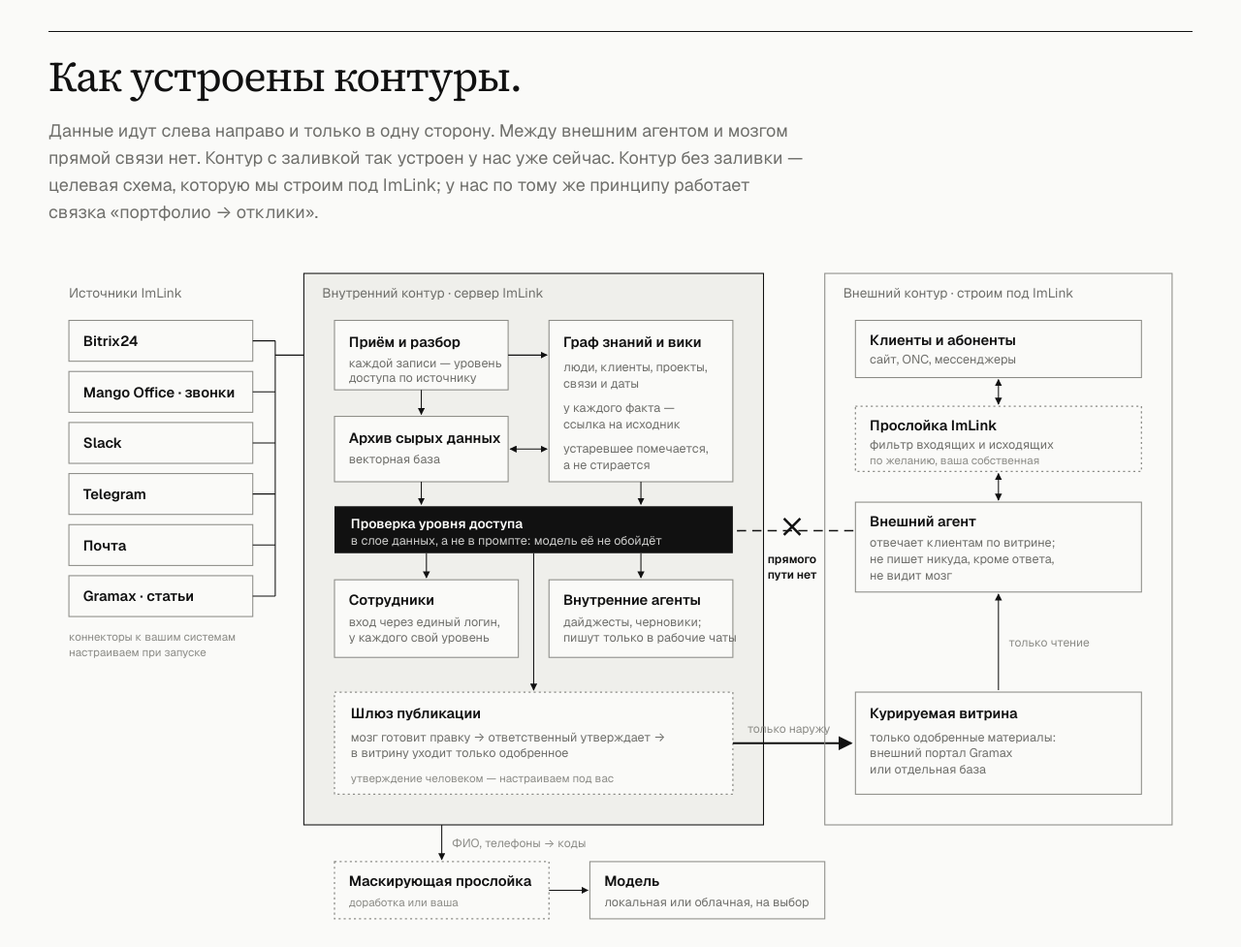
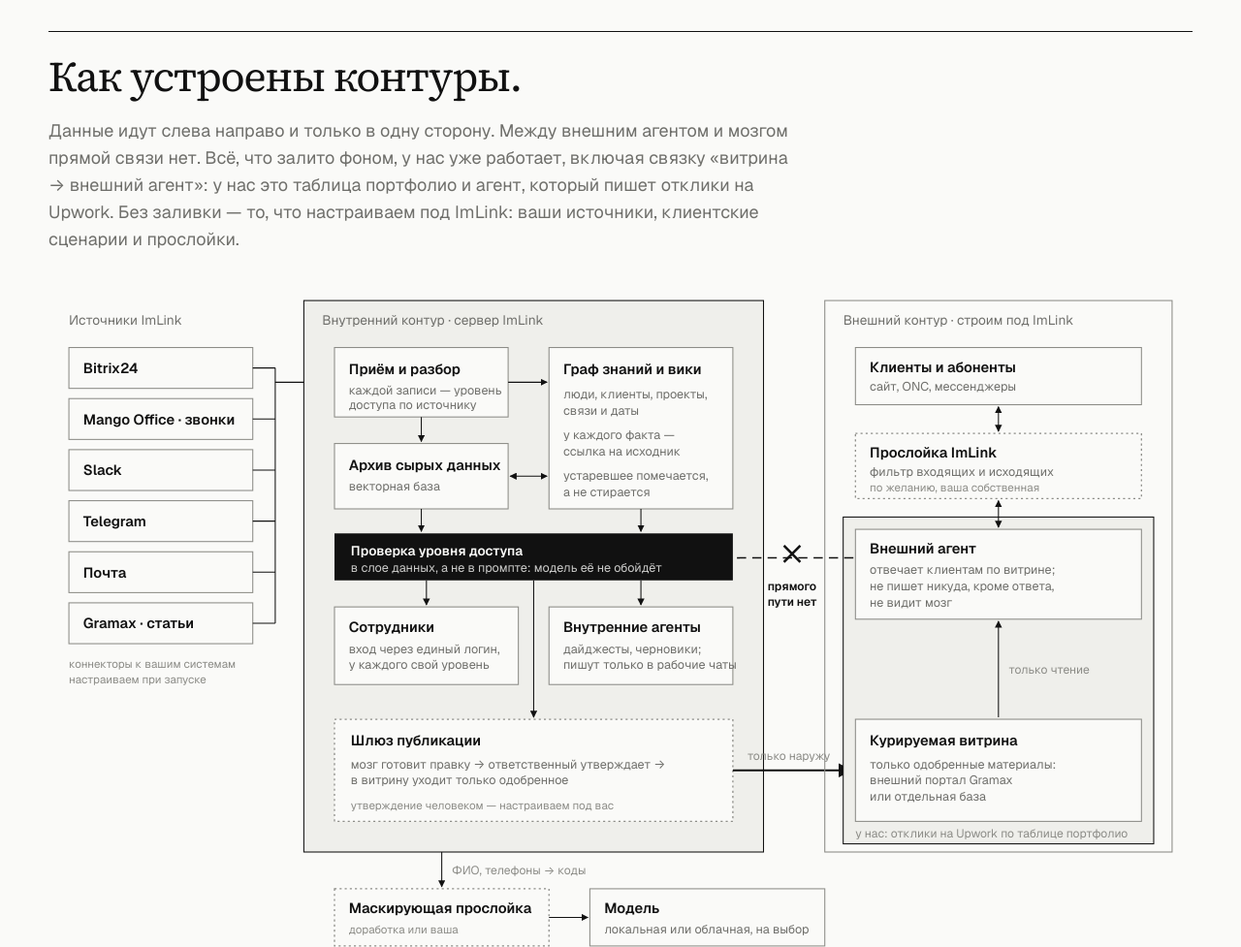
Before and after one commit to Uprising-Agency-Open-Source/imlink-brain-security, a plain HTML site: page index.html in a window 1280 px wide. Shown: the part 880-1857 px from the top of the page at 97% size. Drawn offline with nearby package versions, Linux system fonts and the light colour scheme.

Commit message:
Mark the showcase and external agent as already working at Uprising
Co-Authored-By: Claude Opus 5.5 <noreply@anthropic.com>

```diff
--- a/index.html
+++ b/index.html
@@ -140,7 +140,7 @@ th{font-size:14px;color:var(--text-muted);font-weight:400}
 <section class="scheme" aria-labelledby="h-scheme">
   <div class="col">
     <h2 id="h-scheme">Как устроены контуры.</h2>
-    <p class="secondary">Данные идут слева направо и только в одну сторону. Между внешним агентом и мозгом прямой связи нет. Контур с заливкой так устроен у нас уже сейчас. Контур без заливки — целевая схема, которую мы строим под ImLink; у нас по тому же принципу работает связка «портфолио → отклики».</p>
+    <p class="secondary">Данные идут слева направо и только в одну сторону. Между внешним агентом и мозгом прямой связи нет. Всё, что залито фоном, у нас уже работает, включая связку «витрина → внешний агент»: у нас это таблица портфолио и агент, который пишет отклики на Upwork. Без заливки — то, что настраиваем под ImLink: ваши источники, клиентские сценарии и прослойки.</p>
   </div>
   <div class="scroll">
   <svg class="d" viewBox="0 0 1120 670" role="img" aria-label="Схема: источники, внутренний контур на сервере ImLink, шлюз публикации, курируемая витрина и внешний агент без доступа к мозгу">
@@ -231,6 +231,8 @@ th{font-size:14px;color:var(--text-muted);font-weight:400}
     <!-- External zone -->
     <rect class="zo" x="760" y="20" width="340" height="540"/>
     <text class="zt" x="778" y="44">Внешний контур · строим под ImLink</text>
+    <rect class="zi" x="778" y="232" width="304" height="320"/>
+    <text class="lbl" x="790" y="546">у нас: отклики на Upwork по таблице портфолио</text>
 
     <rect class="bx" x="790" y="66" width="280" height="56"/>
     <text class="t1" x="804" y="90">Клиенты и абоненты</text>
@@ -347,7 +349,7 @@ th{font-size:14px;color:var(--text-muted);font-weight:400}
       <tr><td>Отдельный контур, который читает только курируемый источник (у нас: портфолио → отклики)</td><td><span class="st">есть</span></td></tr>
       <tr><td>Проверка сомнительных результатов разбора администратором</td><td><span class="st">есть</span></td></tr>
       <tr><td>Коннекторы к Bitrix24, Mango Office и Gramax</td><td><span class="st td">доработка</span></td></tr>
-      <tr><td>Внешний агент и витрина для клиентов ImLink</td><td><span class="st td">доработка</span></td></tr>
+      <tr><td>Внешний агент и витрина под клиентские сценарии ImLink (механизм тот же, что у нашего агента откликов на Upwork)</td><td><span class="st td">настройка</span></td></tr>
       <tr><td>Подтверждение человеком перед тем, как бот создаёт документ или публикует страницу</td><td><span class="st td">доработка</span></td></tr>
       <tr><td>Утверждение правок человеком перед публикацией и для важных страниц</td><td><span class="st td">доработка</span></td></tr>
       <tr><td>Маскирующая прослойка перед облачной моделью (ФИО, телефоны, номера договоров → коды)</td><td><span class="st td">доработка</span></td></tr>
```
